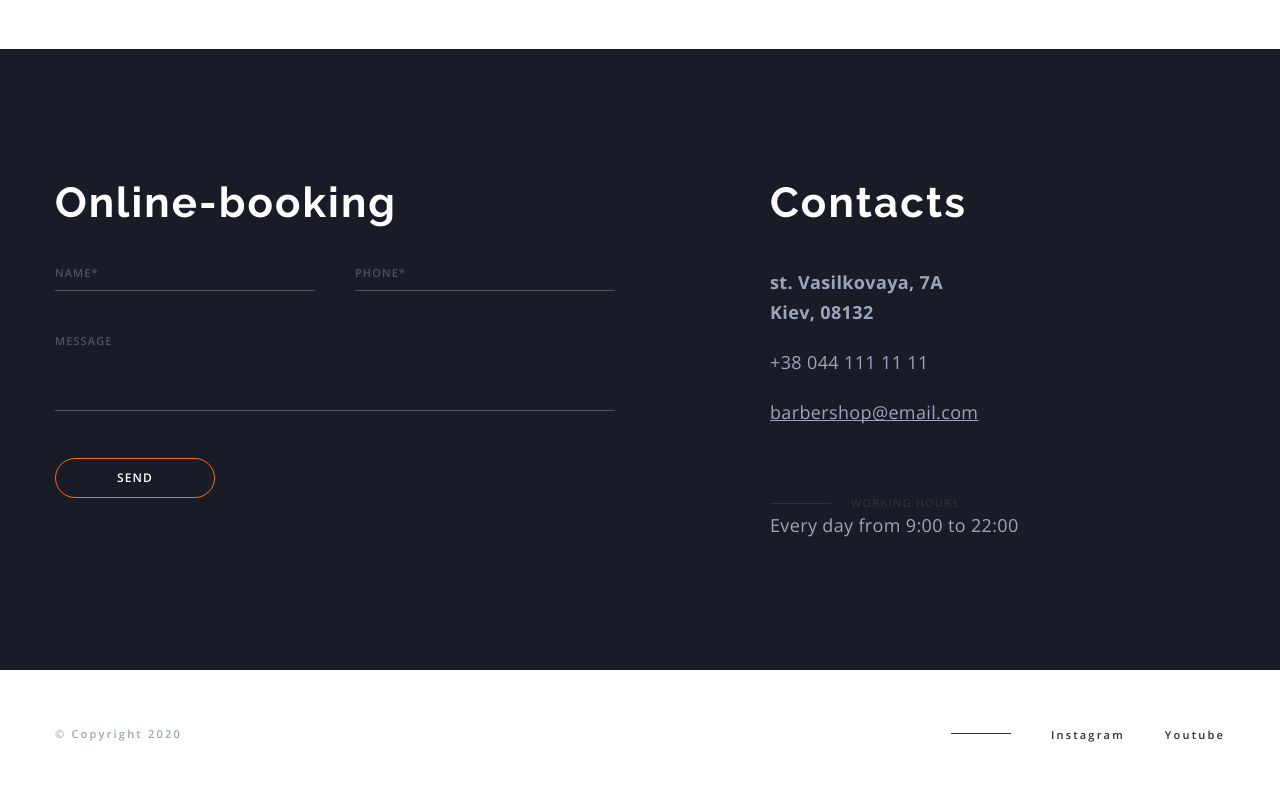
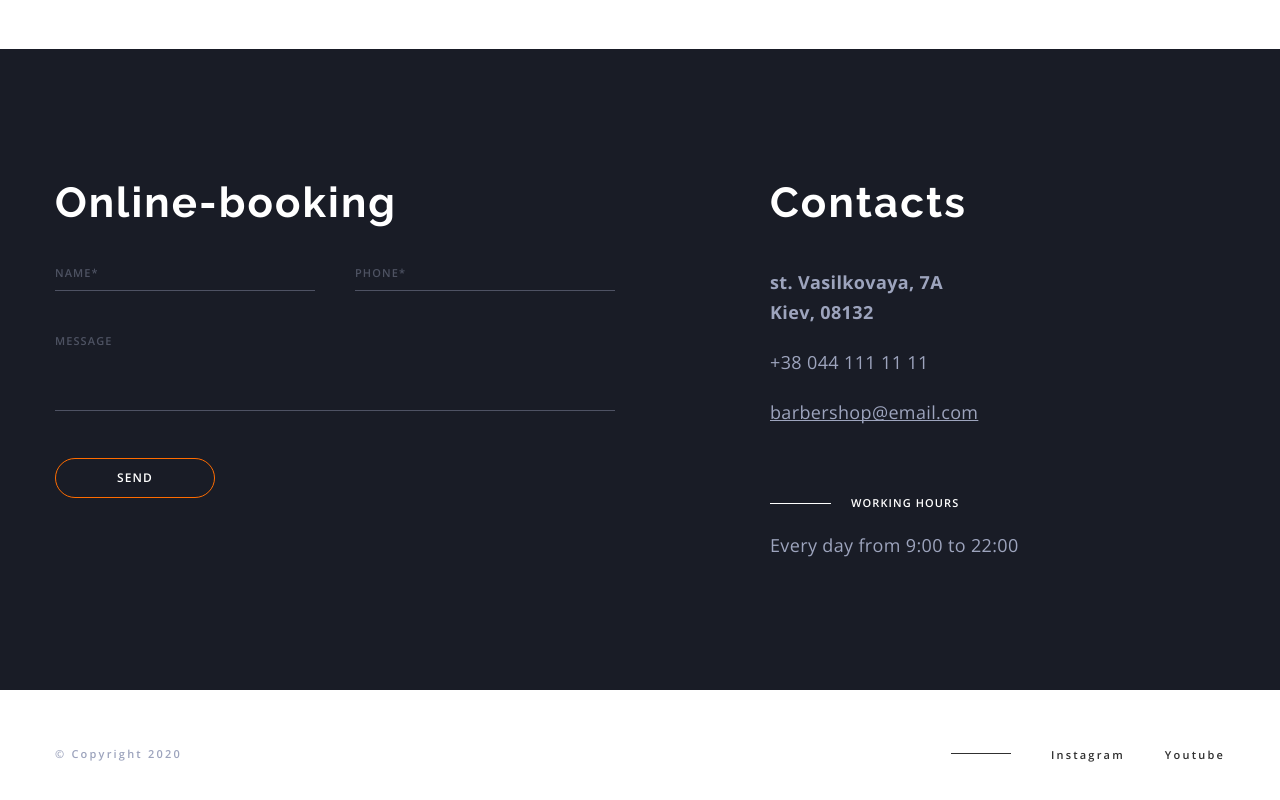
Before and after one commit to Ksenia-m4/barbershop, a plain HTML site: page index.html in a window 1280 px wide. Shown: the part 4162-4962 px from the top of the page. Drawn offline with nearby package versions, Linux system fonts and the light colour scheme.

Commit message:
Update styles.css

```diff
--- a/CSS/styles.css
+++ b/CSS/styles.css
@@ -732,7 +732,7 @@ h1 {
   text-decoration-skip-ink: none;
 }
 
-.contacts .subtitle {
+.form-contacts .subtitle {
   margin-bottom: 20px;
   color: var(--main-white-color);
 }
```
